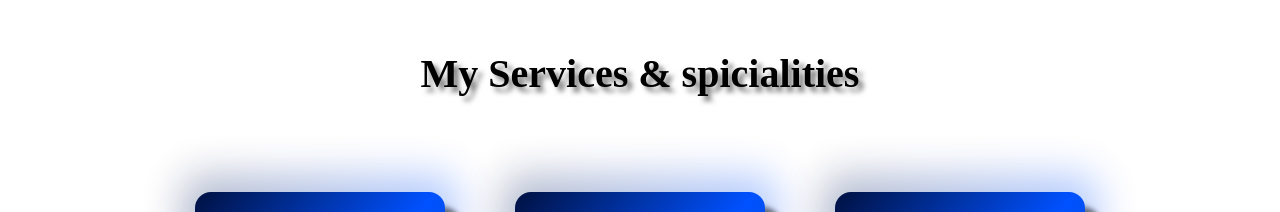
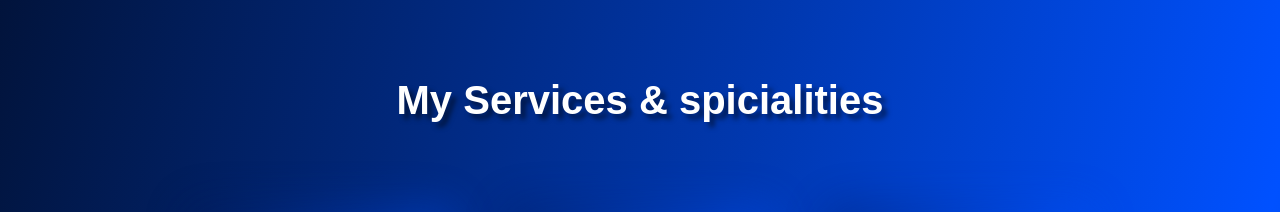
Before and after one commit to Pr-Anis-ZR/my-portfolio, a plain HTML site: page index.html in a window 1280 px wide. Shown: the part 1255-1467 px from the top of the page. Drawn offline with Linux system fonts and the light colour scheme; files whose address does not match are found by name.

Commit message:
resolved merge conflicts

```diff
--- a/index.css
+++ b/index.css
@@ -1,4 +1,3 @@
-<<<<<<< HEAD
 html {
 background: linear-gradient(105deg, #02040a, #0051ff, #000000);
 background-repeat: no-repeat;
@@ -1005,7 +1004,7 @@ margin: 70px 0px 400px 0px;
   position: relative;
   }
 }
-=======
+
 html {
 background: linear-gradient(105deg, #02040a, #0051ff, #000000);
 background-repeat: no-repeat;
@@ -1967,4 +1966,3 @@ font-size: 10px;
 text-align: center;
 font-weight: bold;
 }
->>>>>>> b39956f2325da8fa6d9cadcf44242a483c16eeda
```
